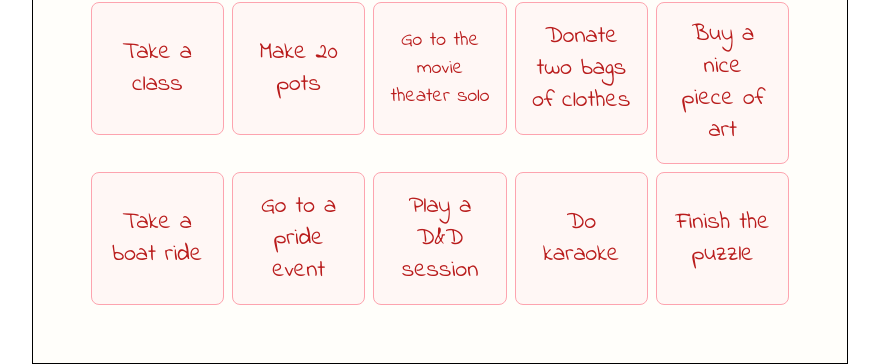
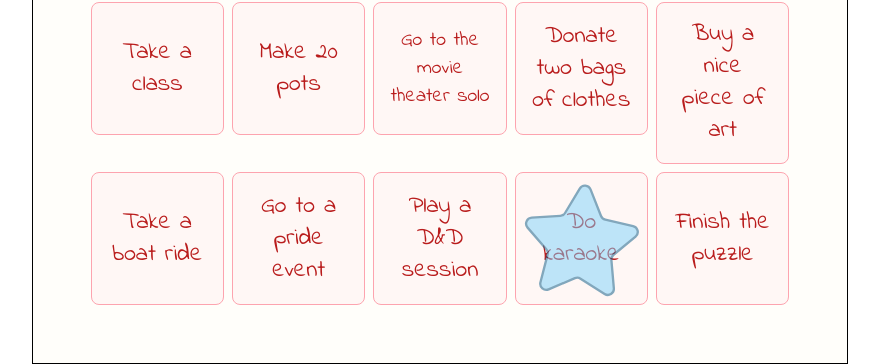
Before and after one commit to roarosa/bingo-2025, a website: page bingo.html in a window 1280 px wide. Shown: the part 692-1056 px from the top of the page, without its empty margins (200-1079 px from the left). Drawn offline with nearby package versions, Linux system fonts and the light colour scheme; files that its build step writes are made by us from their sources; a web font is replaced by a local one.

Commit message:
Add completion stars

```diff
--- a/bingo.html
+++ b/bingo.html
@@ -45,7 +45,7 @@
 
             <div class="bingo-cell">Cook a new meal</div>
             <div class="bingo-cell">Write a blog post</div>
-            <div class="bingo-cell bingo-cell-free">Turn 31 (FREE)</div>
+            <div class="starred bingo-cell bingo-cell-free">Turn 31 (FREE)</div>
             <div class="bingo-cell">Visit a national park</div>
             <div class="bingo-cell">Volunteer</div>
 
@@ -58,10 +58,11 @@
             <div class="bingo-cell">Take a boat ride</div>
             <div class="bingo-cell">Go to a pride event</div>
             <div class="bingo-cell">Play a D&D session</div>
-            <div class="bingo-cell">Do karaoke</div>
+            <div class="starred bingo-cell">Do karaoke</div>
             <div class="bingo-cell">Finish the puzzle</div>
         </div>
     </div>
+    <script src="script.js"></script>
 </body>
 
 </html>
--- /dev/null
+++ b/script.js
@@ -0,0 +1,17 @@
+const starredCells = document.querySelectorAll(".starred");
+starredCells.forEach((cell) => {
+  const star = document.createElementNS("http://www.w3.org/2000/svg", "svg");
+  star.classList.add("star");
+  star.setAttribute("viewBox", "0 0 47.94 47.94");
+  star.setAttribute("version", "1.1");
+  star.setAttribute("transform", `rotate(${Math.random() * 90})`);
+
+  const path = document.createElementNS("http://www.w3.org/2000/svg", "path");
+  path.setAttribute(
+    "d",
+    "M26.285,2.486l5.407,10.956c0.376,0.762,1.103,1.29,1.944,1.412l12.091,1.757 c2.118,0.308,2.963,2.91,1.431,4.403l-8.749,8.528c-0.608,0.593-0.886,1.448-0.742,2.285l2.065,12.042 c0.362,2.109-1.852,3.717-3.746,2.722l-10.814-5.685c-0.752-0.395-1.651-0.395-2.403,0l-10.814,5.685 c-1.894,0.996-4.108-0.613-3.746-2.722l2.065-12.042c0.144-0.837-0.134-1.692-0.742-2.285l-8.749-8.528 c-1.532-1.494-0.687-4.096,1.431-4.403l12.091-1.757c0.841-0.122,1.568-0.65,1.944-1.412l5.407-10.956 C22.602,0.567,25.338,0.567,26.285,2.486z"
+  );
+
+  star.appendChild(path);
+  cell.appendChild(star);
+});
--- a/styles.css
+++ b/styles.css
@@ -83,3 +83,8 @@ body {
     @apply text-2xl;
   }
 }
+
+.star {
+  @apply absolute w-28 overflow-visible;
+  @apply stroke-sky-800 fill-sky-300 opacity-50;
+}
```
